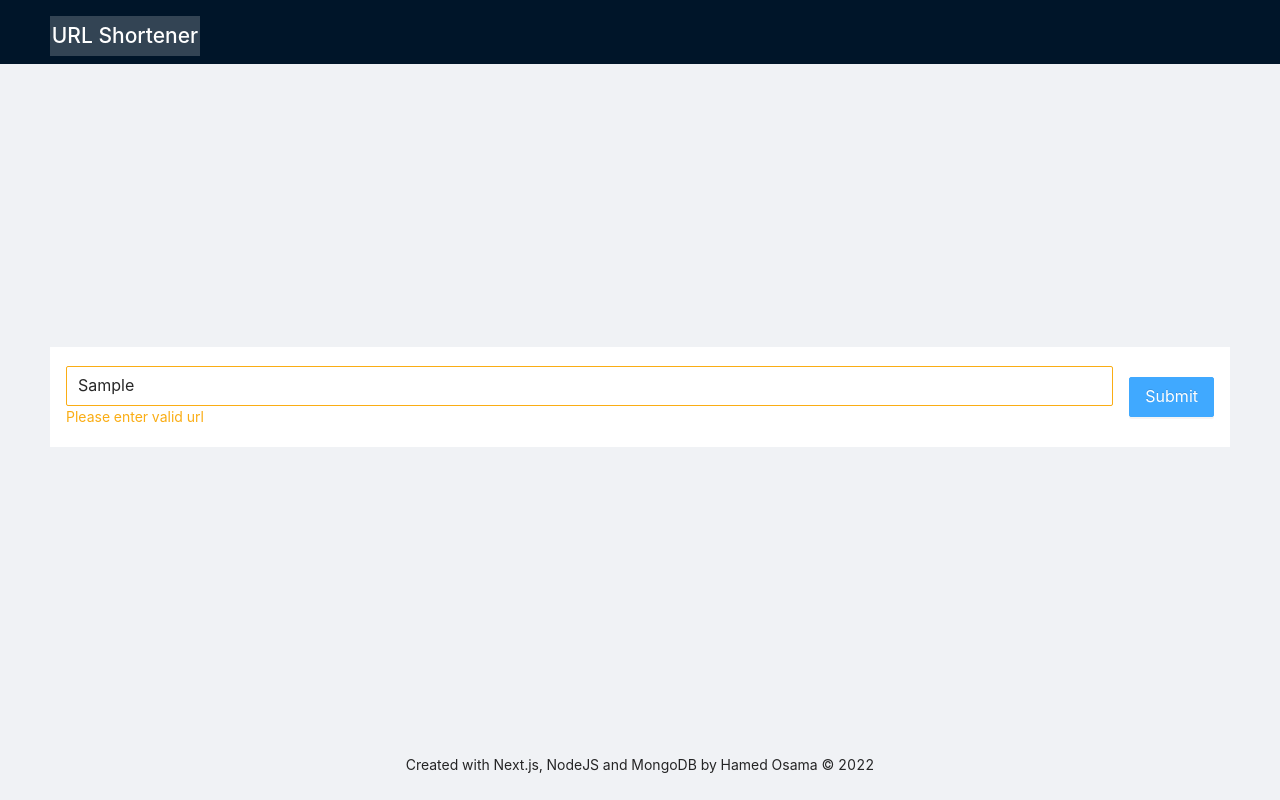
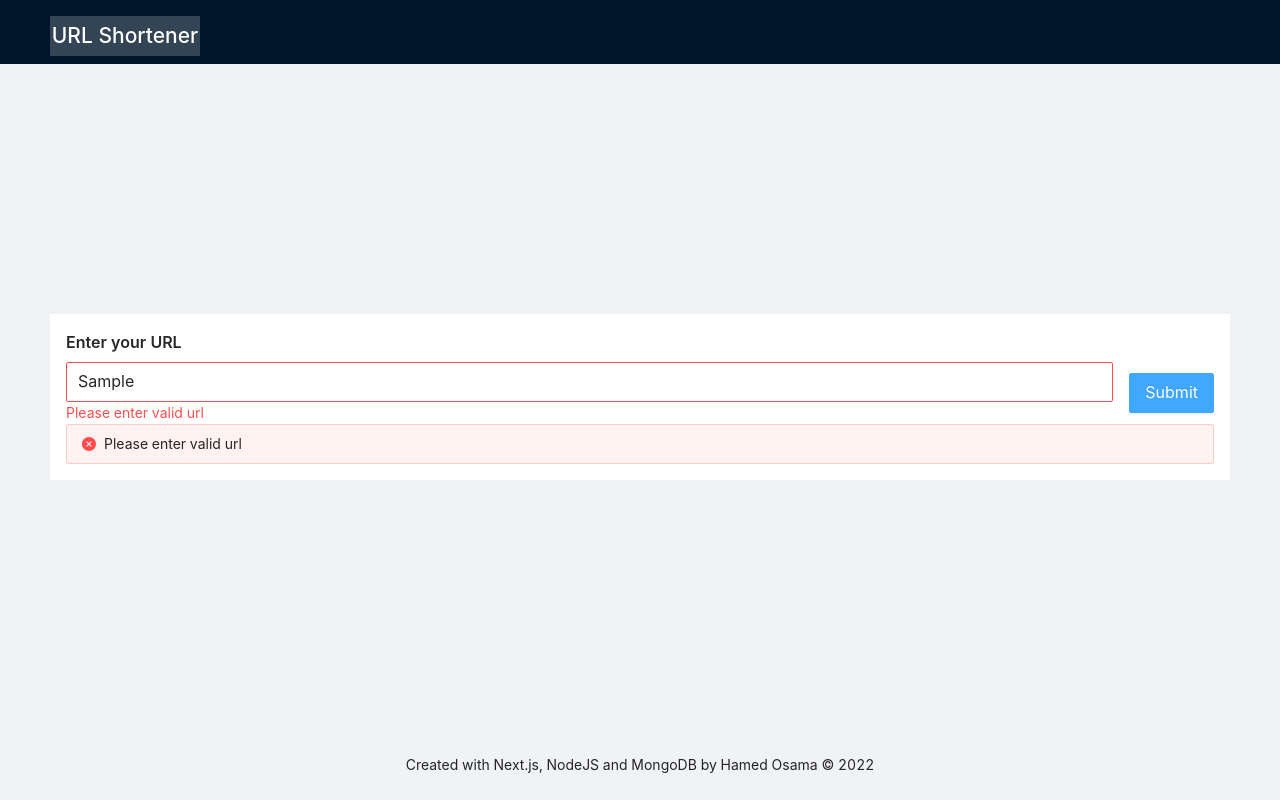
Before and after one commit to HamedOsama/url-shortener, a Next.js app: page / in a window 1280 px wide. Both pictures are taken after typing "Sample" into the empty fields and a click on the button "Submit". Built offline with nearby package versions, Linux system fonts and the light colour scheme.

Commit message:
add url schema

```diff
--- a/package.json
+++ b/package.json
@@ -10,6 +10,9 @@
   },
   "dependencies": {
     "antd": "^4.23.6",
+    "mongodb": "^4.11.0",
+    "mongoose": "^6.6.7",
+    "nanoid": "^4.0.0",
     "next": "12.3.1",
     "react": "18.2.0",
     "react-dom": "18.2.0"
--- /dev/null
+++ b/src/db/db.ts
@@ -0,0 +1,14 @@
+import mongoose from 'mongoose';
+const uri = "mongodb+srv://Hamed:url-short@cluster0.tfkzgqb.mongodb.net/?retryWrites=true&w=majority";
+
+const connect = async (): Promise<void> => {
+  try {
+    await mongoose.connect(uri);
+    console.log('connected to db');
+  } catch (e) {
+    console.log(e)
+  }
+
+}
+
+export default connect
--- /dev/null
+++ b/src/models/url.ts
@@ -0,0 +1,29 @@
+import mongoose, { Schema, model } from 'mongoose';
+import { customAlphabet } from "nanoid";
+
+// generate random key
+const nanoid = customAlphabet("abcdefghijklmnopqrstuvwxyzABCDEFGHIJKLMNOPQRSTUVWXYZ0987654321", 6);
+
+// 1. Create an interface representing a document in MongoDB.
+interface IUrl {
+  url: string;
+  key?: string;
+  clicks?: number;
+}
+
+// 2. Create a Schema corresponding to the document interface.
+const urlSchema = new Schema<IUrl>({
+  url: { type: String, required: true },
+  key: {
+    type: String,
+    unique: true,
+    required: true,
+    default: () => nanoid()
+  },
+  clicks: { type: Number, default: 0 }
+});
+
+// 3. Create a Model.
+const Url = mongoose.models.Url || mongoose.model<IUrl>('Url', urlSchema);
+
+export default Url;
--- /dev/null
+++ b/src/pages/api/addUrl.ts
@@ -0,0 +1,34 @@
+import type { NextApiRequest, NextApiResponse } from 'next'
+import connect from '../../db/db';
+
+
+import Url from '../../models/url'
+
+
+
+export default async function handler(
+  req: NextApiRequest,
+  res: NextApiResponse
+): Promise<void> {
+  try {
+    if (req.method !== 'POST')
+      throw new Error(`cannot ${req.method}`)
+    console.log('connecting to mongodb')
+    await connect()
+    console.log('adding')
+    const data = req.body;
+    const url = await Url.create(data);
+    // await url.save();
+    res.status(201).json({
+      ok: true,
+      status: 201,
+      url
+    })
+  } catch (e: any) {
+    res.status(500).json({
+      ok: false,
+      status: 500,
+      message: e.message
+    })
+  }
+}
--- a/pages/api/hello.ts
+++ b/src/pages/api/hello.ts
@@ -1,6 +1,6 @@
 // Next.js API route support: https://nextjs.org/docs/api-routes/introduction
 import type { NextApiRequest, NextApiResponse } from 'next'
-
+import connect from '../../db/db'
 type Data = {
   name: string
 }
--- a/pages/index.tsx
+++ b/src/pages/index.tsx
@@ -1,15 +1,21 @@
-import { Button } from 'antd'
-import Form from 'antd/lib/form'
-import Input from 'antd/lib/input'
-import Layout from 'antd/lib/layout'
+import { Button, Layout, Input, Form, Typography, Alert } from 'antd'
+// import Form from 'antd/lib/form'
+// import Input from 'antd/lib/input'
+// import {  } from 'antd'
 import { Content, Footer, Header } from 'antd/lib/layout/layout'
 import Space from 'antd/lib/space'
 import type { NextPage } from 'next'
 import Head from 'next/head'
 import Image from 'next/image'
+import { useState } from 'react'
 import styles from '../styles/Home.module.css'
 
+const { Title } = Typography;
 const Home: NextPage = (pp) => {
+  const [error, setError] = useState<true | false>(false);
+  const handleWrongOnSubmit = () => {
+    setError(prev => true);
+  }
   console.log(pp)
   return (
     <Layout className={styles.layout}>
@@ -25,17 +31,20 @@ const Home: NextPage = (pp) => {
       </Header>
       <Content className={styles.content}>
         <div className={styles.shorten}>
+          <Title level={5}>Enter your URL</Title>
           <Form
             name='customized_form_controls'
             style={{ height: '100%' }}
+            onFinishFailed={handleWrongOnSubmit}
           >
             <div className={styles.form}>
               <div className={styles.formInput}>
                 <Form.Item
                   name="url"
                   rules={[{ required: true }
-                    , { type: 'url', warningOnly: true, message: 'Please enter valid url' },
-                  { type: 'string', min: 6 },]}
+                    , { type: 'url', message: 'Please enter valid url' },
+                    // { type: 'string', min: 6 },
+                  ]}
                 >
                   <Input
                     placeholder="Shorten your link"
@@ -52,7 +61,14 @@ const Home: NextPage = (pp) => {
               </div>
             </div>
           </Form>
-          {/* <Button type='primary'>Shorten</Button> */}
+          {
+            error ?
+              <Alert
+                message="Please enter valid url"
+                type="error"
+                showIcon
+              /> : null
+          }
         </div>
       </Content>
       <Footer className={styles.footer}>
--- a/styles/Home.module.css
+++ b/src/styles/Home.module.css
@@ -29,7 +29,6 @@
   margin: 0 50px;
   background-color: #ffffff;
   padding: 1rem;
-  height: 100px;
 }
 
 .content .form {
@@ -37,7 +36,7 @@
   align-items: center;
   gap: 1rem;
   width: 100%;
-  height: 100%;
+  /* height: 100%; */
 }
 
 .content .form .formInput {
```
Also changed, not shown: src/pages/_app.tsx (renamed from pages/_app.tsx), src/styles/globals.css (renamed from styles/globals.css), 1 other file (tests, documents, lock files or other folders).
